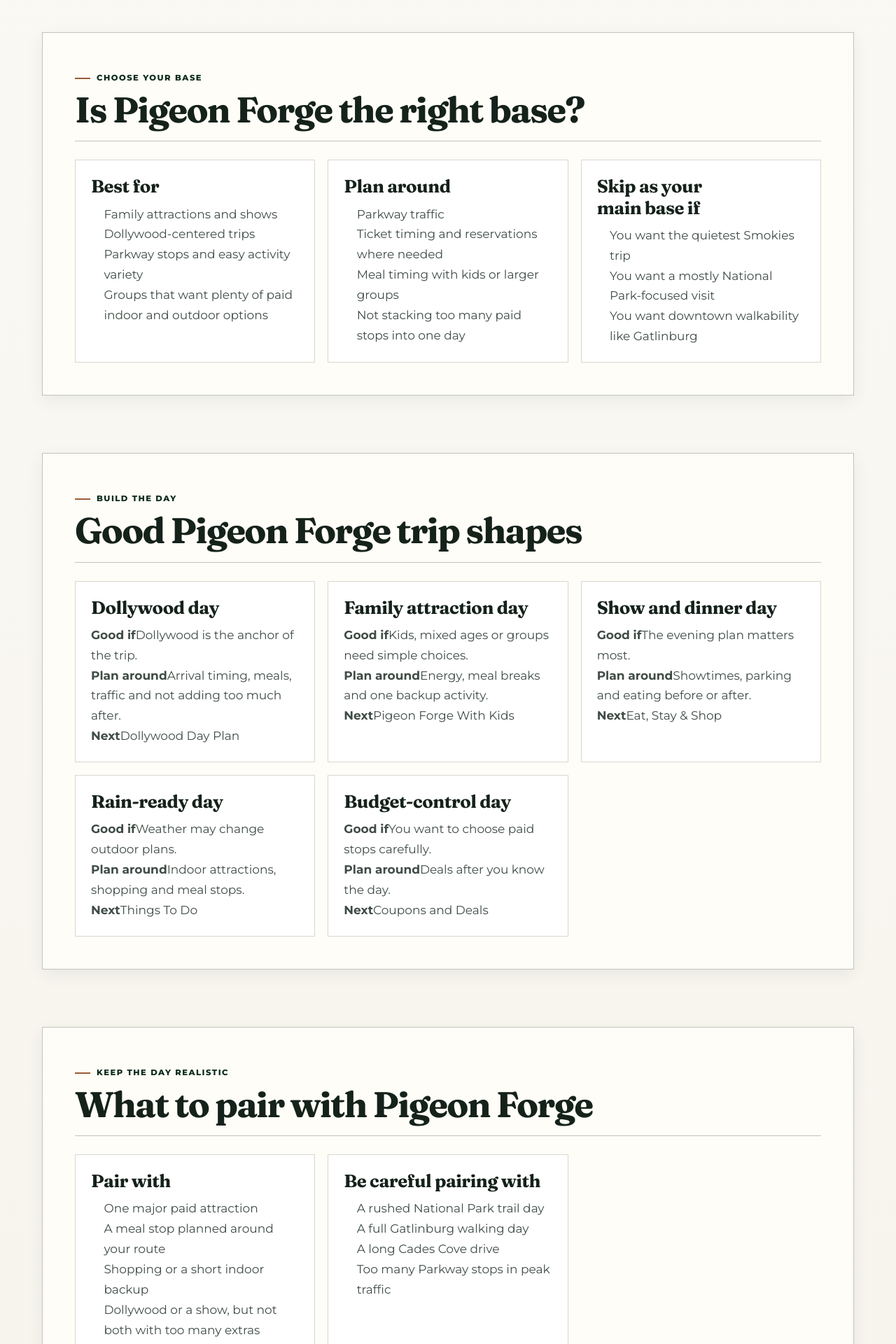
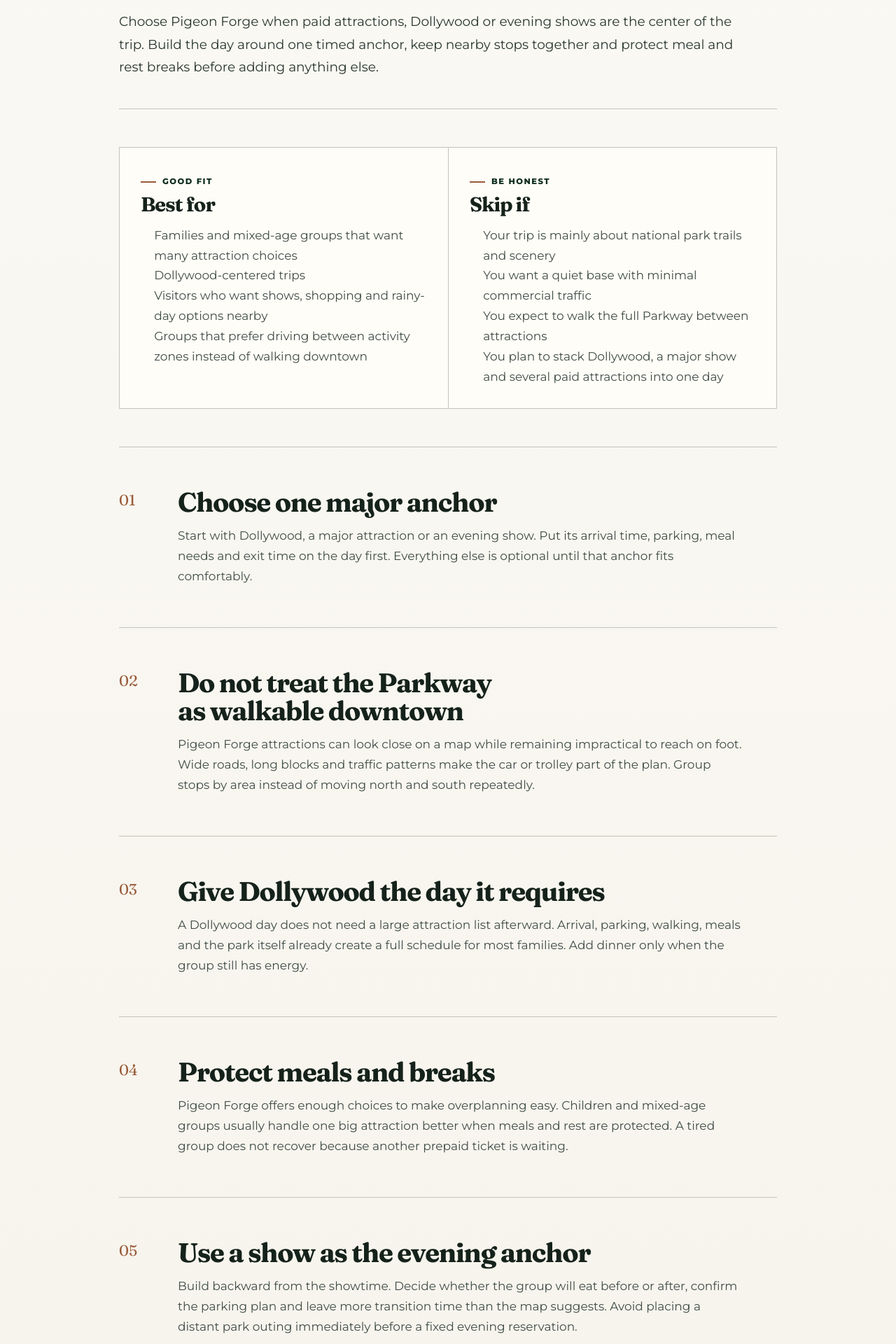
Before and after one commit to masondtorres/smokies-insider-guide, a Next.js app: page /pigeon-forge in a window 1280 px wide. Shown: the part 820-2740 px from the top of the page at 70% size. Built offline with nearby package versions, Linux system fonts and the light colour scheme.

Commit message:
Controlled teardown: rebuild Pigeon Forge as a focused field guide

```diff
--- a/src/app/pigeon-forge/page.tsx
+++ b/src/app/pigeon-forge/page.tsx
@@ -1,273 +1,108 @@
-import Link from "next/link";
+import type { Metadata } from "next";
+import { GuidePage, type GuidePageData } from "@/components/guide";
 
-const baseFit = [
+export const metadata: Metadata = {
+  title: "Pigeon Forge Trip Planning Guide",
+  description:
+    "A practical Pigeon Forge guide for Parkway traffic, Dollywood days, family attractions, shows and realistic daily pacing.",
+  alternates: { canonical: "/pigeon-forge" },
+  openGraph: {
+    title: "Pigeon Forge Trip Planning Guide | Smoky Insider",
+    description:
+      "Plan Pigeon Forge around one major anchor, Parkway traffic and the energy level of the whole group.",
+    url: "/pigeon-forge",
+  },
+};
+
+const page: GuidePageData = {
+  title: "Pigeon Forge without overpacking the day",
+  description:
+    "Pigeon Forge is the strongest base for Dollywood, family attractions, shows and a wide range of indoor options. The mistake is treating the Parkway like one compact strip where every attraction can be added without a traffic or energy cost.",
+  directAnswer:
+    "Choose Pigeon Forge when paid attractions, Dollywood or evening shows are the center of the trip. Build the day around one timed anchor, keep nearby stops together and protect meal and rest breaks before adding anything else.",
+  bestFor: [
+    "Families and mixed-age groups that want many attraction choices",
+    "Dollywood-centered trips",
+    "Visitors who want shows, shopping and rainy-day options nearby",
+    "Groups that prefer driving between activity zones instead of walking downtown",
+  ],
+  skipIf: [
+    "Your trip is mainly about national park trails and scenery",
+    "You want a quiet base with minimal commercial traffic",
+    "You expect to walk the full Parkway between attractions",
+    "You plan to stack Dollywood, a major show and several paid attractions into one day",
+  ],
+  sections: [
     {
-    title: "Best for",
-    items: [
-      "Family attractions and shows",
-      "Dollywood-centered trips",
-      "Parkway stops and easy activity variety",
-      "Groups that want plenty of paid indoor and outdoor options",
-    ],
+      title: "Choose one major anchor",
+      body: "Start with Dollywood, a major attraction or an evening show. Put its arrival time, parking, meal needs and exit time on the day first. Everything else is optional until that anchor fits comfortably.",
     },
     {
-    title: "Plan around",
-    items: [
-      "Parkway traffic",
-      "Ticket timing and reservations where needed",
-      "Meal timing with kids or larger groups",
-      "Not stacking too many paid stops into one day",
-    ],
+      title: "Do not treat the Parkway as walkable downtown",
+      body: "Pigeon Forge attractions can look close on a map while remaining impractical to reach on foot. Wide roads, long blocks and traffic patterns make the car or trolley part of the plan. Group stops by area instead of moving north and south repeatedly.",
     },
     {
-    title: "Skip as your main base if",
-    items: [
-      "You want the quietest Smokies trip",
-      "You want a mostly National Park-focused visit",
-      "You want downtown walkability like Gatlinburg",
-    ],
-  },
-];
-
-const tripShapes = [
-  {
-    title: "Dollywood day",
-    goodIf: "Dollywood is the anchor of the trip.",
-    planAround: "Arrival timing, meals, traffic and not adding too much after.",
-    next: "Dollywood Day Plan",
-    href: "/dollywood-day-plan",
+      title: "Give Dollywood the day it requires",
+      body: "A Dollywood day does not need a large attraction list afterward. Arrival, parking, walking, meals and the park itself already create a full schedule for most families. Add dinner only when the group still has energy.",
     },
     {
-    title: "Family attraction day",
-    goodIf: "Kids, mixed ages or groups need simple choices.",
-    planAround: "Energy, meal breaks and one backup activity.",
-    next: "Pigeon Forge With Kids",
-    href: "/pigeon-forge-with-kids",
+      title: "Protect meals and breaks",
+      body: "Pigeon Forge offers enough choices to make overplanning easy. Children and mixed-age groups usually handle one big attraction better when meals and rest are protected. A tired group does not recover because another prepaid ticket is waiting.",
     },
     {
-    title: "Show and dinner day",
-    goodIf: "The evening plan matters most.",
-    planAround: "Showtimes, parking and eating before or after.",
-    next: "Eat, Stay & Shop",
-    href: "/eat-stay-shop",
+      title: "Use a show as the evening anchor",
+      body: "Build backward from the showtime. Decide whether the group will eat before or after, confirm the parking plan and leave more transition time than the map suggests. Avoid placing a distant park outing immediately before a fixed evening reservation.",
     },
     {
-    title: "Rain-ready day",
-    goodIf: "Weather may change outdoor plans.",
-    planAround: "Indoor attractions, shopping and meal stops.",
-    next: "Things To Do",
-    href: "/things-to-do",
+      title: "Keep the rainy-day backup close",
+      body: "Rain pushes more visitors toward indoor attractions and shopping. Choose a backup near the part of the Parkway already in your plan. Crossing town in traffic to chase a shorter wait usually wastes more time than it saves.",
+    },
+  ],
+  links: [
+    {
+      title: "Gatlinburg or Pigeon Forge",
+      description: "Compare the two main Tennessee-side bases before booking.",
+      href: "/gatlinburg-vs-pigeon-forge",
     },
     {
-    title: "Budget-control day",
-    goodIf: "You want to choose paid stops carefully.",
-    planAround: "Deals after you know the day.",
-    next: "Coupons and Deals",
-    href: "/deals",
-  },
-];
-
-const pairings = [
-  {
-    title: "Pair with",
-    items: [
-      "One major paid attraction",
-      "A meal stop planned around your route",
-      "Shopping or a short indoor backup",
-      "Dollywood or a show, but not both with too many extras",
-    ],
+      title: "Smokies parking and trolley guide",
+      description: "Use the Patriot Park hub and other named transportation options.",
+      href: "/smokies-parking-trolley-guide",
     },
     {
-    title: "Be careful pairing with",
-    items: [
-      "A rushed National Park trail day",
-      "A full Gatlinburg walking day",
-      "A long Cades Cove drive",
-      "Too many Parkway stops in peak traffic",
-    ],
-  },
-];
-
-const planningNotes = [
-  {
-    title: "Traffic note",
-    text: "The Parkway can shape your whole day. Build extra time between stops.",
+      title: "Where to stay",
+      description: "Choose a base by the main day, not by the best cabin photograph.",
+      href: "/where-to-stay",
     },
     {
-    title: "Ticket note",
-    text: "If a paid attraction or show is the anchor, build the day around that time first.",
+      title: "Rainy-day planning",
+      description: "Build a nearby indoor backup without driving across the county.",
+      href: "/rainy-day",
     },
     {
-    title: "Family note",
-    text: "Pigeon Forge is strong for kids and mixed-age groups, but only if the day has breaks.",
+      title: "Build a trip",
+      description: "Turn your group, pace and priorities into a starter plan.",
+      href: "/start-planning",
+    },
+  ],
+  sources: [
+    {
+      title: "Pigeon Forge mass transit and trolley information",
+      href: "https://www.mypigeonforge.com/planning/getting-around/mass-transit-trolley/",
     },
     {
-    title: "Weather note",
-    text: "Rain can push more people indoors. Keep backup options, but expect other visitors to do the same.",
-  },
-];
-
-const nextSteps = [
-  {
-    prompt: "Need activities?",
-    next: "Go to Things To Do",
-    href: "/things-to-do",
+      title: "Great Smoky Mountains National Park current conditions",
+      href: "https://www.nps.gov/grsm/planyourvisit/conditions.htm",
     },
     {
-    prompt: "Need food, shopping or lodging direction?",
-    next: "Go to Eat, Stay & Shop",
-    href: "/eat-stay-shop",
+      title: "National park parking tags",
+      href: "https://www.nps.gov/grsm/planyourvisit/fees.htm",
     },
-  {
-    prompt: "Need practical parking, traffic or weather basics?",
-    next: "Go to Visitor Resources",
-    href: "/visitor-resources",
-  },
-  {
-    prompt: "Need deals after choosing your plan?",
-    next: "Go to Coupons and Deals",
-    href: "/deals",
-  },
-  {
-    prompt: "Still choosing your base?",
-    next: "Back to Start Planning",
-    href: "/start-planning",
-  },
-];
+  ],
+  reviewedOn: "July 2026",
+  reviewedOnIso: "2026-07-22",
+};
 
 export default function PigeonForgePage() {
-  return (
-    <main className="destination-page">
-      <header className="destination-header">
-        <Link className="wordmark" href="/">
-          Smoky Insider
-        </Link>
-        <Link className="back-link" href="/start-planning">
-          Start Planning
-        </Link>
-      </header>
-
-      <section className="destination-hero">
-        <p className="eyebrow">Pigeon Forge guide</p>
-        <h1>Pigeon Forge Smokies Planning Guide</h1>
-        <p>
-          Pigeon Forge works best when you want family attractions, shows,
-          Dollywood days and Parkway stops. It can also punish overpacked plans
-          because traffic, ticket timing and drive time matter.
-        </p>
-      </section>
-
-      <section className="destination-section comparison-section">
-        <div className="destination-heading">
-          <p className="eyebrow">Choose your base</p>
-          <h2>Is Pigeon Forge the right base?</h2>
-        </div>
-        <div className="destination-grid">
-          {baseFit.map((card) => (
-            <article className="destination-card" key={card.title}>
-              <h3>{card.title}</h3>
-              <ul className="area-list">
-                {card.items.map((item) => (
-                  <li key={item}>{item}</li>
-                ))}
-              </ul>
-            </article>
-          ))}
-        </div>
-      </section>
-
-      <section className="destination-section guide-card-section">
-        <div className="destination-heading">
-          <p className="eyebrow">Build the day</p>
-          <h2>Good Pigeon Forge trip shapes</h2>
-        </div>
-        <div className="destination-grid">
-          {tripShapes.map((card) => (
-            <Link className="destination-card router-card" href={card.href} key={card.title}>
-              <h3>{card.title}</h3>
-              <p className="router-detail">
-                <strong>Good if</strong>
-                {card.goodIf}
-              </p>
-              <p className="router-detail">
-                <strong>Plan around</strong>
-                {card.planAround}
-              </p>
-              <p className="router-detail router-next">
-                <strong>Next</strong>
-                {card.next}
-              </p>
-            </Link>
-          ))}
-        </div>
-      </section>
-
-      <section className="destination-section pairing-section">
-        <div className="destination-heading">
-          <p className="eyebrow">Keep the day realistic</p>
-          <h2>What to pair with Pigeon Forge</h2>
-        </div>
-        <div className="destination-grid destination-grid-compact">
-          {pairings.map((card) => (
-            <article className="destination-card" key={card.title}>
-              <h3>{card.title}</h3>
-              <ul className="area-list">
-                {card.items.map((item) => (
-                  <li key={item}>{item}</li>
-                ))}
-              </ul>
-            </article>
-          ))}
-        </div>
-      </section>
-
-      <section className="destination-section field-notes-section">
-        <div className="destination-heading">
-          <p className="eyebrow">Before the day starts</p>
-          <h2>Pigeon Forge planning notes</h2>
-        </div>
-        <div className="destination-grid">
-          {planningNotes.map((card) => (
-            <article className="destination-card" key={card.title}>
-              <h3>{card.title}</h3>
-              <p>{card.text}</p>
-            </article>
-          ))}
-        </div>
-      </section>
-
-      <section className="destination-section next-step-panel">
-        <div className="destination-heading">
-          <p className="eyebrow">Next steps from Pigeon Forge</p>
-          <h2>Go to the guide your day needs</h2>
-        </div>
-        <nav className="destination-link-grid router-link-grid" aria-label="Pigeon Forge planning destinations">
-          {nextSteps.map((step) => (
-            <Link href={step.href} key={step.href}>
-              <span>{step.prompt}</span>
-              <strong>{step.next}</strong>
-            </Link>
-          ))}
-        </nav>
-      </section>
-
-      <aside className="destination-section source-note" aria-labelledby="pigeon-forge-park-note">
-        <p className="eyebrow">Official source note</p>
-        <h2 id="pigeon-forge-park-note">Check official park sources before final park decisions</h2>
-        <p>
-          If your Pigeon Forge trip includes National Park stops, conditions can
-          change and parking tags may be needed. Check official sources before
-          final park decisions.
-        </p>
-        <div className="source-links">
-          <a href="https://www.nps.gov/grsm/planyourvisit/conditions.htm">
-            Current conditions
-          </a>
-          <a href="https://www.nps.gov/grsm/planyourvisit/fees.htm">
-            Parking tags
-          </a>
-        </div>
-      </aside>
-    </main>
-  );
+  return <GuidePage page={page} path="/pigeon-forge" />;
 }
```
Lines whose indentation alone changed are shown as unchanged.
